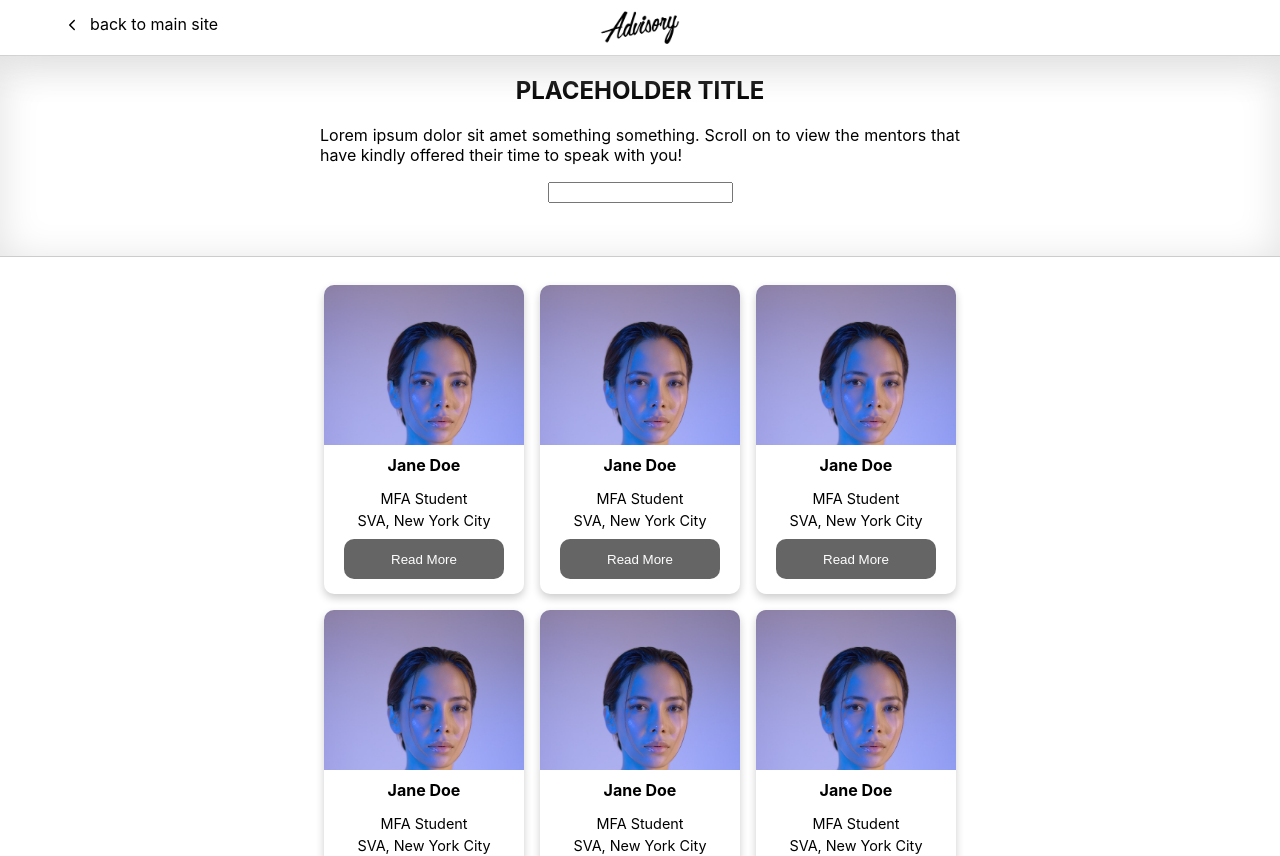
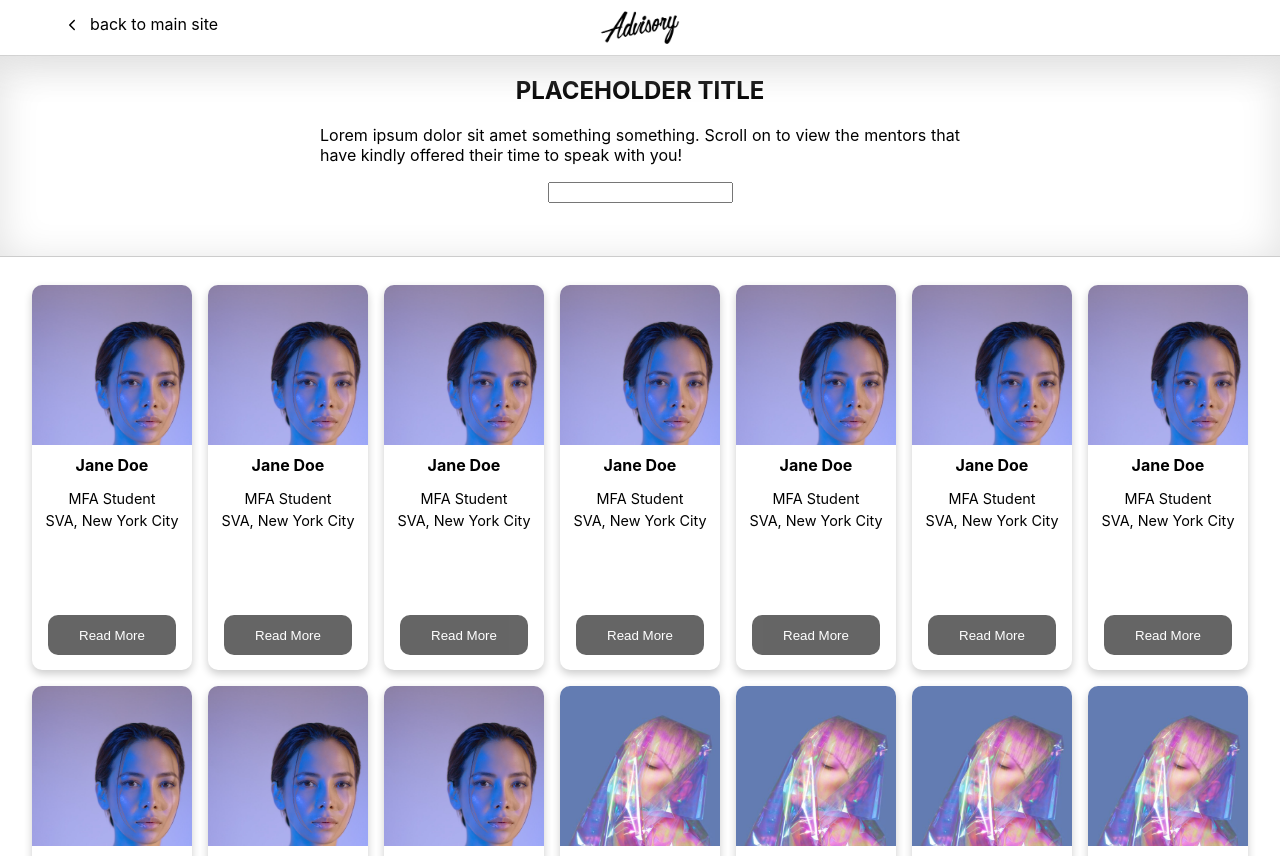
Before and after one commit to AdvisorySG/mentorship-page, a React (Create React App) app: page / in a window 1280 px wide. Shown: the top 856 px of the page. Built offline with nearby package versions, Linux system fonts and the light colour scheme; the HTML template or start-up script is replaced by a standard one.

Commit message:
Revert "Merge branch 'master' into rename-classname"
This reverts commit acda58b50dcf4915d04c6af225a5f0b0b32a1ecb, reversing
changes made to 89e4a6a941eeb09af0b96daf009733d598a19a03.

```diff
--- a/src/App.css
+++ b/src/App.css
@@ -5,9 +5,6 @@
 .card-container {
   display: flex;
   flex-flow: row wrap;
-  width: 60%;
-  max-width: 1024px;
   padding: 20px;
-  margin: auto;
   justify-content: center;
 }
--- a/src/components/profile-card.css
+++ b/src/components/profile-card.css
@@ -1,33 +1,31 @@
-
 /* Six cards side by side
    Add some shadows to create a card effect and make edges rounded
    */
 .card {
-  /*
-.profile-card {
-  display: flex;
-  flex: 1 0 160px;
-  flex-flow: column nowrap;
-  justify-content: space-between;
-  */
   background-color: white;
   box-shadow: 0 4px 8px 0 rgba(0, 0, 0, 0.2);
   border-radius: 10px;
   overflow: hidden;
+  flex: 1 1 16.6%;
+  max-width: 160px;
   margin: 8px 8px;
+
+  display: flex;
+  flex-direction: row;
+  flex-flow: column nowrap;
+  justify-content: space-between;
 }
 .card-image-region {
   height: 160px;
-  /*width: 100%;*/
   overflow: hidden;
   background-size: cover;
 }
 .card-image {
   height: 250px;
-  /*width: 100%;*/
   margin: auto;
 }
 .card-descriptors {
+  height: 150px;
   padding: 10px;
   vertical-align: middle;
 }
--- a/src/components/profile-modal.css
+++ b/src/components/profile-modal.css
@@ -20,7 +20,6 @@
   position: absolute;
   top: 10px;
   right: 10px;
-  z-index: 9999;
   border: none;
   background-color: transparent;
 }
```
